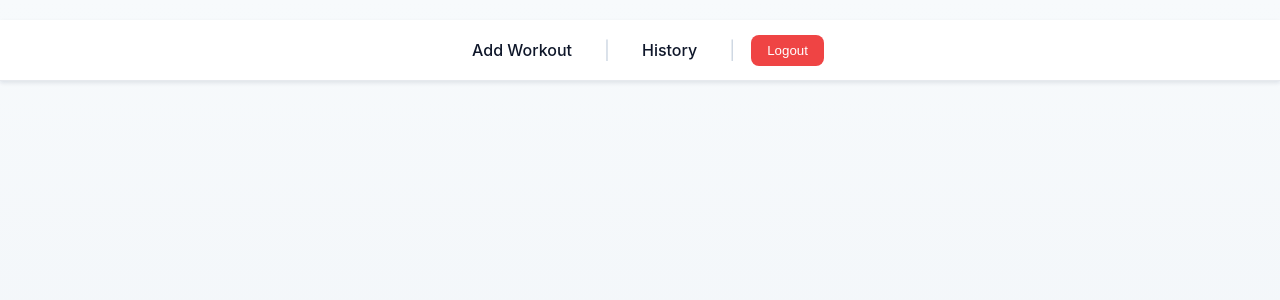
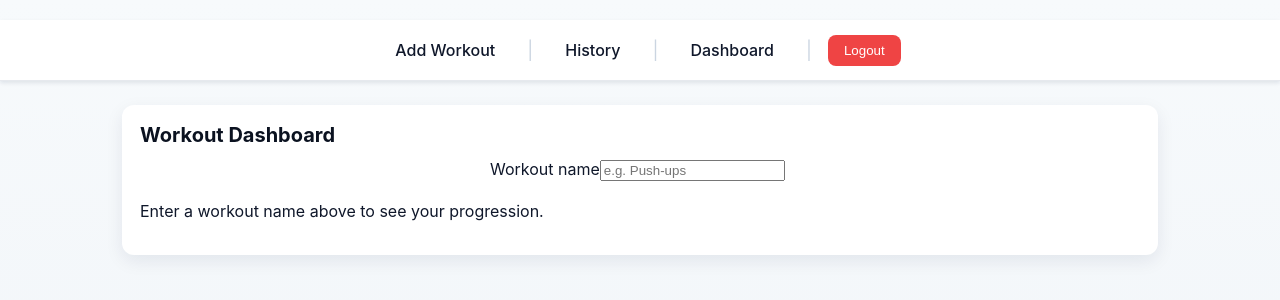
Before and after one commit to zion2912/fitness-tracker, a React (Create React App) app: page /dashboard in a window 1280 px wide. Shown: the top 300 px of the page. Built offline with nearby package versions, Linux system fonts and the light colour scheme; no server answers; sample sign-in values are in the browser's storage.

Commit message:
dashboard page added with charts

```diff
--- a/package.json
+++ b/package.json
@@ -12,6 +12,7 @@
     "react-dom": "^19.2.1",
     "react-router-dom": "^7.10.1",
     "react-scripts": "5.0.1",
+    "recharts": "^3.8.0",
     "web-vitals": "^2.1.4",
     "yaml": "^2.8.2"
   },
--- a/src/App.css
+++ b/src/App.css
@@ -212,6 +212,13 @@ h2 {
   text-decoration: none;
 }
 
+/* dashboard styles */
+.dashboard-input {
+  max-width: 300px;
+  margin: 0 auto 20px auto;
+}
+
+
 .date-header {
   width: 100%;
   display: flex;
--- a/src/App.js
+++ b/src/App.js
@@ -4,6 +4,7 @@ import { BrowserRouter, Routes, Route, Link, Navigate } from 'react-router-dom';
 import { AuthProvider, useAuth } from './contexts/AuthContext';
 import InputWorkout from './components/InputWorkout';
 import WorkoutList from './components/WorkoutList';
+import Dashboard from './components/Dashboard';
 import Login from './components/Login';
 import Signup from './components/Signup';
 
@@ -26,13 +27,14 @@ function AppContent() {
         <Link to="/input">Add Workout</Link>
         <span className="nav-sep">|</span>
         <Link to="/history">History</Link>
-        <span className="nav-sep">|</span>
-        <button className="logout-btn" onClick={logout}>Logout</button>
+        <span className="nav-sep">|</span>        <Link to="/dashboard">Dashboard</Link>
+        <span className="nav-sep">|</span>        <button className="logout-btn" onClick={logout}>Logout</button>
       </nav>
       <main>
         <Routes>
           <Route path="/" element={<Navigate to="/input" replace />} />
           <Route path="/input" element={<InputWorkout />} />
+          <Route path="/dashboard" element={<Dashboard />} />
           <Route path="/history" element={<WorkoutList />} />
         </Routes>
       </main>
--- /dev/null
+++ b/src/components/Dashboard.js
@@ -0,0 +1,75 @@
+import React, { useState, useEffect } from 'react';
+import { useAuth } from '../contexts/AuthContext';
+import { collection, query, where, orderBy, getDocs } from 'firebase/firestore';
+import { db } from '../config/firebase-config';
+import { LineChart, Line, XAxis, YAxis, CartesianGrid, Tooltip, Legend, ResponsiveContainer } from 'recharts';
+
+export default function Dashboard() {
+  const { user } = useAuth();
+  const [workoutName, setWorkoutName] = useState('');
+  const [data, setData] = useState([]); // will hold {date, reps, weight}
+
+  async function fetchData(name) {
+    if (!user || !name) return;
+    const q = query(
+      collection(db, 'workouts'),
+      where('userId', '==', user.uid),
+      where('exercise', '==', name),
+      orderBy('date', 'asc')
+    );
+    const snap = await getDocs(q);
+    let items = snap.docs.map(d => d.data());
+    // filter to last 3 months
+    const today = new Date();
+    const past = new Date(today);
+    past.setMonth(past.getMonth() - 3);
+    const cutoff = past.toISOString().slice(0,10); // yyyy-mm-dd
+    items = items.filter(it => it.date >= cutoff);
+    // convert to chart-friendly
+    const chart = items.map(it => ({
+      date: it.date,
+      reps: it.reps || 0,
+      weight: it.weight || 0
+    }));
+    setData(chart);
+  }
+
+  useEffect(() => {
+    if (workoutName) fetchData(workoutName);
+  }, [workoutName]);
+
+  return (
+    <section className="panel">
+      <h2>Workout Dashboard</h2>
+      <div className="row dashboard-input" style={{ marginBottom: 12 }}>
+        <label>
+          Workout name
+          <input
+            type="text"
+            value={workoutName}
+            onChange={e => setWorkoutName(e.target.value)}
+            placeholder="e.g. Push-ups"
+          />
+        </label>
+      </div>
+      {data.length > 0 ? (
+        <div style={{ width: '100%', height: 400, marginTop: 20 }}>
+          <ResponsiveContainer width="100%" height="100%">
+            <LineChart data={data} margin={{ top: 5, right: 30, left: 0, bottom: 5 }}>
+              <CartesianGrid strokeDasharray="3 3" />
+              <XAxis dataKey="date" />
+              <YAxis label={{ value: 'Reps', angle: -90, position: 'insideLeft' }} />
+              <Tooltip />
+              <Legend />
+              <Line type="monotone" dataKey="reps" stroke="#0ea5e9" strokeWidth={2} name="Reps" />
+            </LineChart>
+          </ResponsiveContainer>
+        </div>
+      ) : workoutName ? (
+        <p style={{ marginTop: 20 }}>No data found for "{workoutName}" in the past 3 months.</p>
+      ) : (
+        <p style={{ marginTop: 20 }}>Enter a workout name above to see your progression.</p>
+      )}
+    </section>
+  );
+}
```
Also changed, not shown: 1 other file (tests, documents, lock files or other folders).
